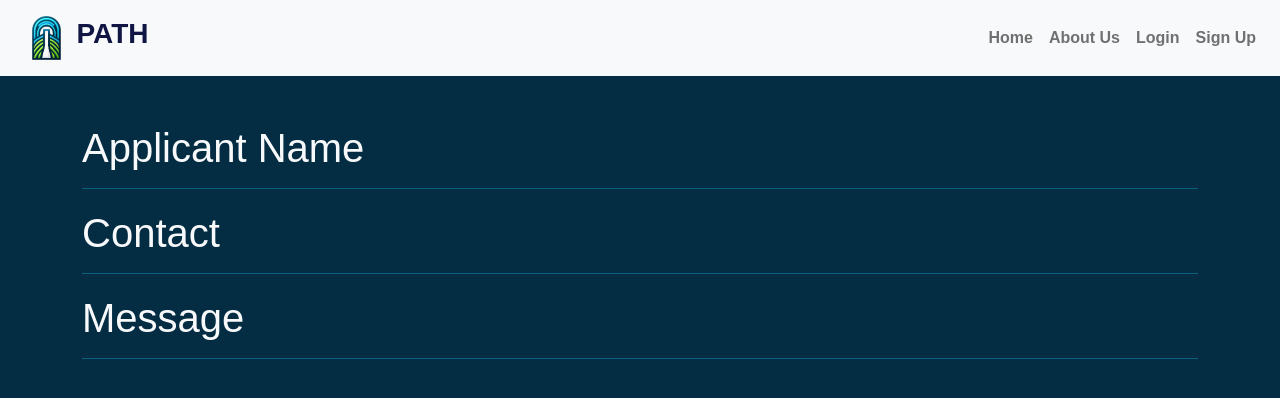
After one commit to hernancx09/UWA_CITS_3402_Project, a Flask app: page /message/1 in a window 1280 px wide. The commit adds this page. Shown: the top 398 px of the page. Run offline with Flask 3, Linux system fonts and the light colour scheme; data that the repository does not hold is empty; parts of the project's set-up code (start-up, migrations or seed data) failed here and were passed over; some libraries are stand-ins or nearby versions.

Commit message:
modified message and job view
-Added ability to view message sent
- Renamed view to view_job and view_message

```diff
--- a/app/db_helpers.py
+++ b/app/db_helpers.py
@@ -71,7 +71,8 @@ def fetch_post(id):
                                 sa.text('STRFTIME("%d/%m/%Y",Posts.start_from_date)'),
                                 Posts.status,
                                 Posts.job_type,
-                                Posts.description).filter(Posts.id == id).first()
+                                Posts.description).filter(Posts.id == id) \
+                                        .filter(Posts.user_id == Users.id).first()
         return data
 def fetch_all_jobPosts(keyword, job_type):
         if(job_type == "Any"):
@@ -144,7 +145,7 @@ def fetch_received_messages():
         data = db.session.query(Posts.name,
                                 Users.name,
                                 Users.email,
-                                Messages.message).filter(current_user.get_id() == Messages.employer_id) \
+                                Messages.id).filter(current_user.get_id() == Messages.employer_id) \
                                         .filter(Messages.applicant_id == Users.id) \
                                                 .filter(Posts.id == Messages.job_id).all()
         return data
@@ -157,6 +158,15 @@ def fetch_sent_messages():
                                         .filter(Messages.employer_id == Users.id) \
                                                 .filter(Posts.id == Messages.job_id).all()
         return data
+
+def fetch_message(id):
+        data = db.session.query(Users.name,
+                                Users.email,
+                                Messages.message).filter(Messages.employer_id== current_user.get_id()) \
+                                        .filter(Users.id == Messages.applicant_id) \
+                                                .filter(Messages.id == id).first()
+        return data
+
 '''DB populate helpers for testing'''
 def get_random_user(int):
         user_id = db.session.query(Users.id).filter(Users.id == int).first().id
--- a/app/routes.py
+++ b/app/routes.py
@@ -2,7 +2,7 @@
 from flask import flash, render_template, request, redirect, url_for, flash
 
 from flask import current_app
-from app.db_helpers import apply_for_job, create_job, create_user, fetch_all_jobPosts, fetch_all_skillsPosts, fetch_post, fetch_received_messages, fetch_sent_messages, fetch_user_posts, get_email, populate_db
+from app.db_helpers import apply_for_job, create_job, create_user, fetch_all_jobPosts, fetch_all_skillsPosts, fetch_message, fetch_post, fetch_received_messages, fetch_sent_messages, fetch_user_posts, get_email, populate_db
 from app.forms import DataForm, LoginForm, PostJobForm, RegisterForm, SearchForm, quickApplyForm
 from flask_login import current_user, login_required, login_user, logout_user
 
@@ -45,6 +45,7 @@ def jobs():
         return render_template('jobs.html', form = searchForm, quickApplyForm = applyForm, data = result)
     if(applyForm.submitApplication.data and applyForm.validate()):
         apply_for_job(applyForm)
+        flash("Application sent!")
         result = fetch_all_jobPosts("", "Any")
         return render_template('jobs.html', form = searchForm, quickApplyForm = applyForm, data = result)
     result = fetch_all_jobPosts("", "Any")
@@ -119,7 +120,12 @@ def profile():
     applied_for = fetch_sent_messages()
     return render_template('profile.html', posted=myPosts, messages = msg, applications = applied_for)
 
-@current_app.route('/view/<job_id>', methods=['GET', 'POST'])
-def view(job_id):
+@current_app.route('/job-listing/<job_id>', methods=['GET', 'POST'])
+def view_job(job_id):
     data = fetch_post(job_id)
-    return render_template('view.html', data = data)
+    return render_template('view_job.html', data = data)
+
+@current_app.route('/message/<message_id>', methods=['GET', 'POST'])
+def view_message(message_id):
+    data = fetch_message(message_id)
+    return render_template('view_message.html', data = data)
--- a/app/templates/jobs.html
+++ b/app/templates/jobs.html
@@ -63,7 +63,7 @@
                     <td><button class="btn btn-primary apply-btn" onclick="clicked('{{row[7]}}', '{{row[8]}}');">Quick Apply</button>
                     </td>
                     <td>
-                        <form class="btn btn-primary view-btn" action="{{ url_for('view', job_id=row[7]) }}"
+                        <form class="btn btn-primary view-btn" action="{{ url_for('view_job', job_id=row[7]) }}"
                             method="post" class="btn btn-primary view-btn">
                             <input style="color: white; background: transparent; border: transparent;" type="submit"
                                 value="View">
--- a/app/templates/profile.html
+++ b/app/templates/profile.html
@@ -30,7 +30,7 @@
           <td>{{row[4]}}</td>
           <td>{{row[5]}}</td>
           <td>
-            <form class="btn btn-primary view-btn" action="{{ url_for('view', job_id=row[6]) }}" method="post"
+            <form class="btn btn-primary view-btn" action="{{ url_for('view_job', job_id=row[6]) }}" method="post"
               class="btn btn-primary view-btn">
               <input style="color: white; background: transparent; border: transparent;" type="submit" value="Edit">
             </form>
@@ -63,7 +63,7 @@
           <td>{{row[1]}}</td>
           <td>{{row[2]}}</td>
           <td>
-            <form class="btn btn-primary view-btn" action="{{ url_for('view', job_id=row[3]) }}" method="post"
+            <form class="btn btn-primary view-btn" action="{{ url_for('view_job', job_id=row[3]) }}" method="post"
               class="btn btn-primary view-btn">
               <input style="color: white; background: transparent; border: transparent;" type="submit" value="View">
             </form>
@@ -93,7 +93,7 @@
           <td>{{row[1]}}</td>
           <td>{{row[2]}}</td>
           <td>
-            <form class="btn btn-primary view-btn" action="{{ url_for('view', job_id=row[6]) }}" method="post"
+            <form class="btn btn-primary view-btn" action="{{ url_for('view_message', message_id=row[3]) }}" method="post"
               class="btn btn-primary view-btn">
               <input style="color: white; background: transparent; border: transparent;" type="submit" value="View">
             </form>
--- /dev/null
+++ b/app/templates/view_message.html
@@ -0,0 +1,37 @@
+{% extends "base.html" %}
+{% block title %}Jobs{% endblock %}
+{% block extraheaders %}
+<link rel="stylesheet" href="{{ url_for('static', filename='css/style_about.css') }}"!important>
+{% endblock %}
+{% block content %}
+
+    <div class="container mt-5">
+    <section class="job-section my-4" style="color: white;">
+        <div class="section">
+            <h1>
+                Applicant Name
+            </h1>
+            <p>
+                {{data[0]}}
+            </p>
+        </div>
+        <div class="section">
+            <h1>
+                Contact
+            </h1>
+            <p>
+                {{data[1]}}
+            </p>
+        </div>
+        <div class="section">
+            <h1>
+                Message
+            </h1>
+            <p>
+                {{data[2]}}
+            </p>
+        </div>
+
+    </section>
+    </div>
+{% endblock %}
```
Also changed, not shown: app/templates/view_job.html (renamed from app/templates/view.html).
